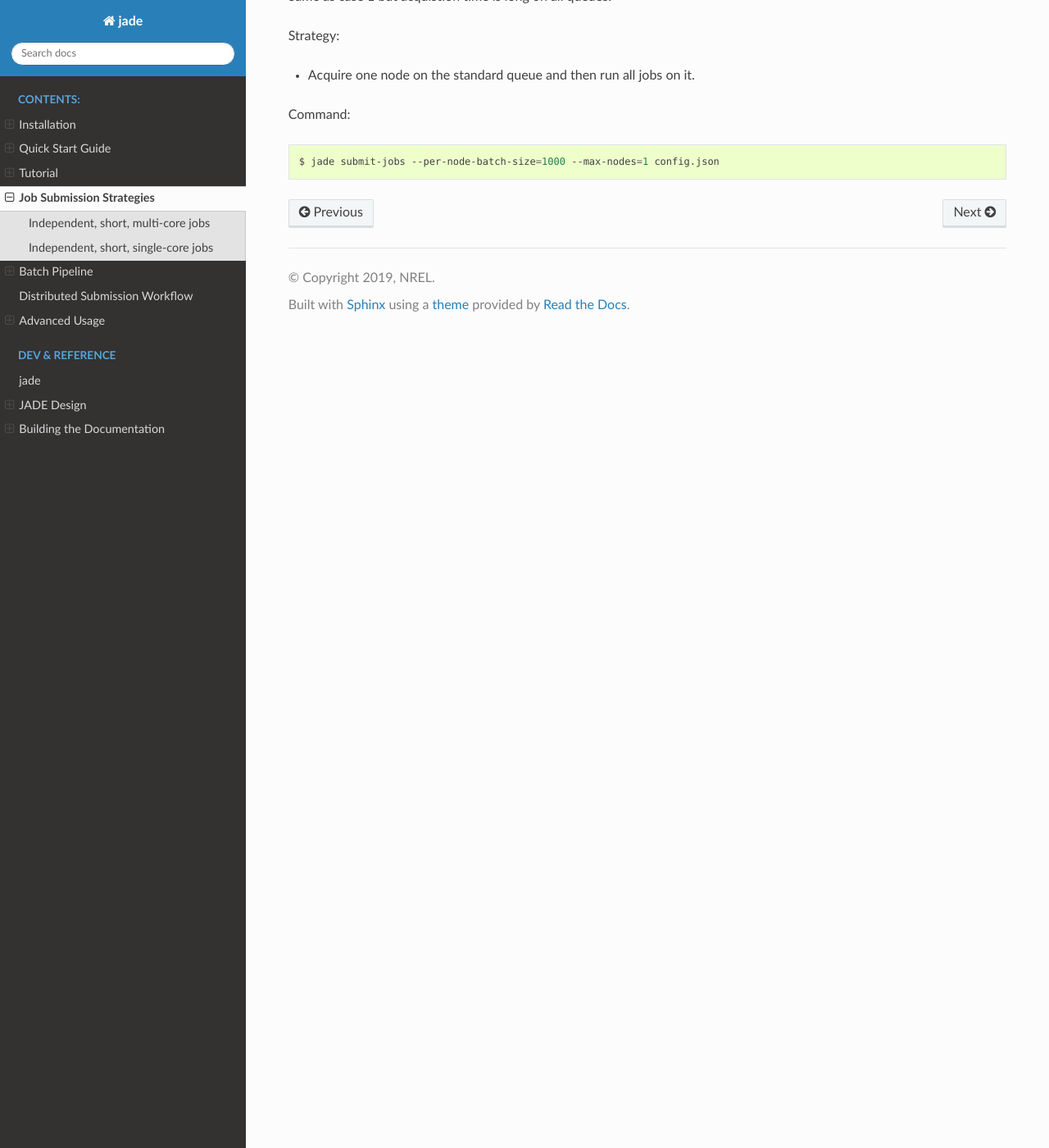
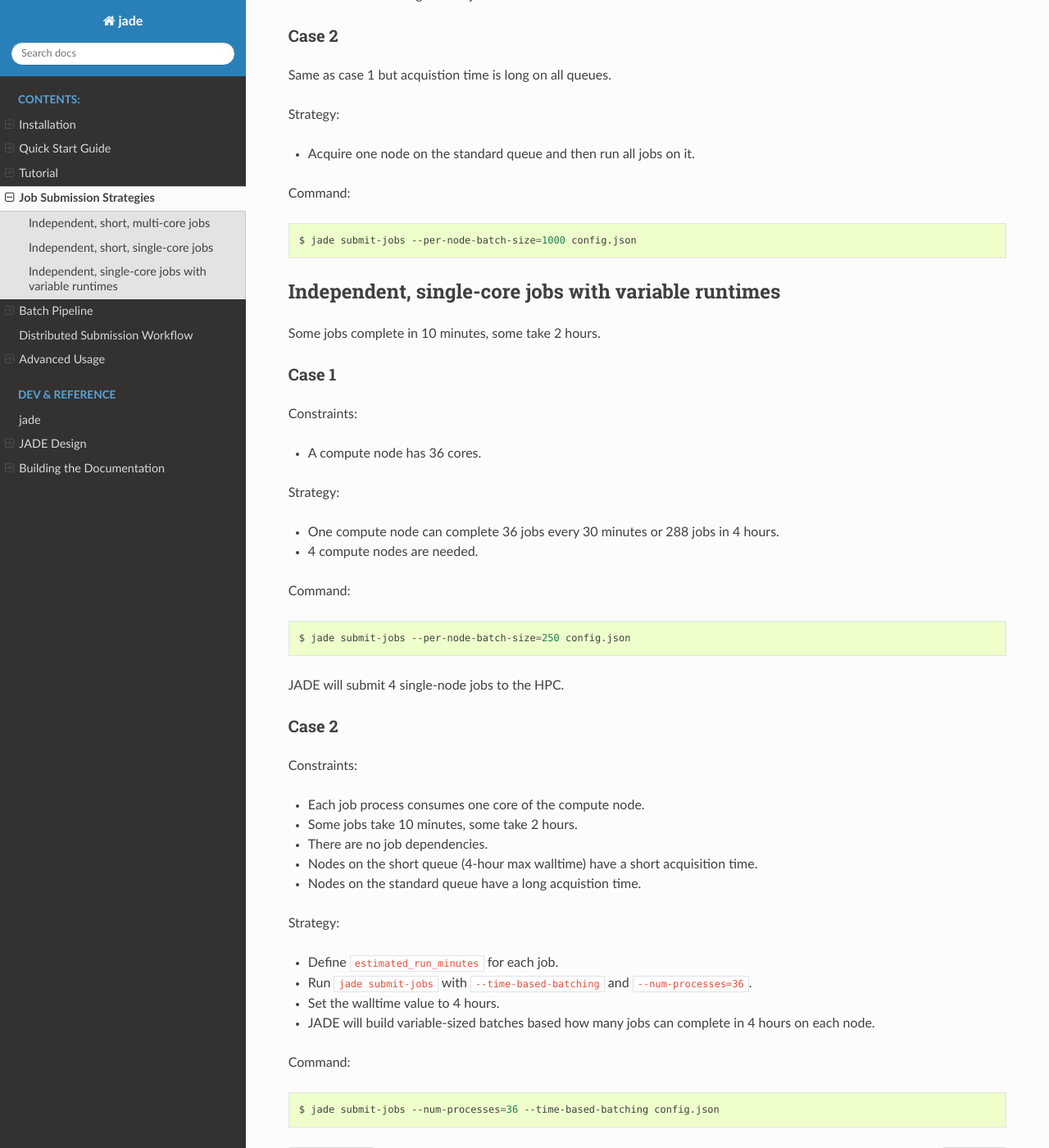
Before and after one commit to NREL/jade, a Sphinx documentation site: the page built from docs/source/submission_strategies.rst, in a window 1280 px wide and 1400 px high, scrolled down 1314 px. Shown: the whole window at 82% size. Built offline with Sphinx 7.4.7 and the Read the Docs theme 2.0.0, drawn with Linux system fonts in a browser that asks for light colours; pages that are not in the unit, such as notebooks, are missing from menus; some of the changed text lies outside the part shown.

Commit message:
Add flexibility to HPC resource configuration

```diff
--- a/docs/source/submission_strategies.rst
+++ b/docs/source/submission_strategies.rst
@@ -20,7 +20,8 @@ Constraints:
 
 Strategy:
 
-- Use the short queue (``partition = "short"`` in ``hpc_config.toml``).
+- Define the walltime as 4 hours (for NREL/Eagle HPC) so that it will pick the
+  ``short`` partition.
 - Limit the number of parallel processes on each node (default is num CPUs).
 - Set the per-node batch size to the number of jobs that can complete within
   the max walltime.
@@ -30,8 +31,9 @@ Command:
 
 .. code-block:: bash
 
-    $ jade submit-jobs --num-processes=1 --per-node-batch-size=8 --max-nodes=125 config.json
+    $ jade submit-jobs --num-processes=1 --per-node-batch-size=8 config.json
 
+JADE will submit 125 single-node jobs to the HPC.
 
 Independent, short, single-core jobs
 ====================================
@@ -54,8 +56,9 @@ Command:
 
 .. code-block:: bash
 
-    $ jade submit-jobs --per-node-batch-size=250 --max-nodes=4 config.json
+    $ jade submit-jobs --per-node-batch-size=250 config.json
 
+JADE will submit 4 single-node jobs to the HPC.
 
 Case 2
 ------
@@ -69,4 +72,55 @@ Command:
 
 .. code-block:: bash
 
-    $ jade submit-jobs --per-node-batch-size=1000 --max-nodes=1 config.json
+    $ jade submit-jobs --per-node-batch-size=1000 config.json
+
+Independent, single-core jobs with variable runtimes
+====================================================
+Some jobs complete in 10 minutes, some take 2 hours.
+
+Case 1
+------
+
+Constraints:
+
+- A compute node has 36 cores.
+
+Strategy:
+
+- One compute node can complete 36 jobs every 30 minutes or 288 jobs in 4
+  hours.
+- 4 compute nodes are needed.
+
+Command:
+
+.. code-block:: bash
+
+    $ jade submit-jobs --per-node-batch-size=250 config.json
+
+JADE will submit 4 single-node jobs to the HPC.
+
+Case 2
+------
+
+Constraints:
+
+- Each job process consumes one core of the compute node.
+- Some jobs take 10 minutes, some take 2 hours.
+- There are no job dependencies.
+- Nodes on the short queue (4-hour max walltime) have a short acquisition time.
+- Nodes on the standard queue have a long acquistion time.
+
+Strategy:
+
+- Define ``estimated_run_minutes`` for each job.
+- Run ``jade submit-jobs`` with ``--time-based-batching`` and
+  ``--num-processes=36``.
+- Set the walltime value to 4 hours.
+- JADE will build variable-sized batches based how many jobs can complete in 4
+  hours on each node.
+
+Command:
+
+.. code-block:: bash
+
+    $ jade submit-jobs --num-processes=36 --time-based-batching config.json
```
Also changed, not shown: docs/source/tutorial.rst (+24 -7 lines), 8 other files.
